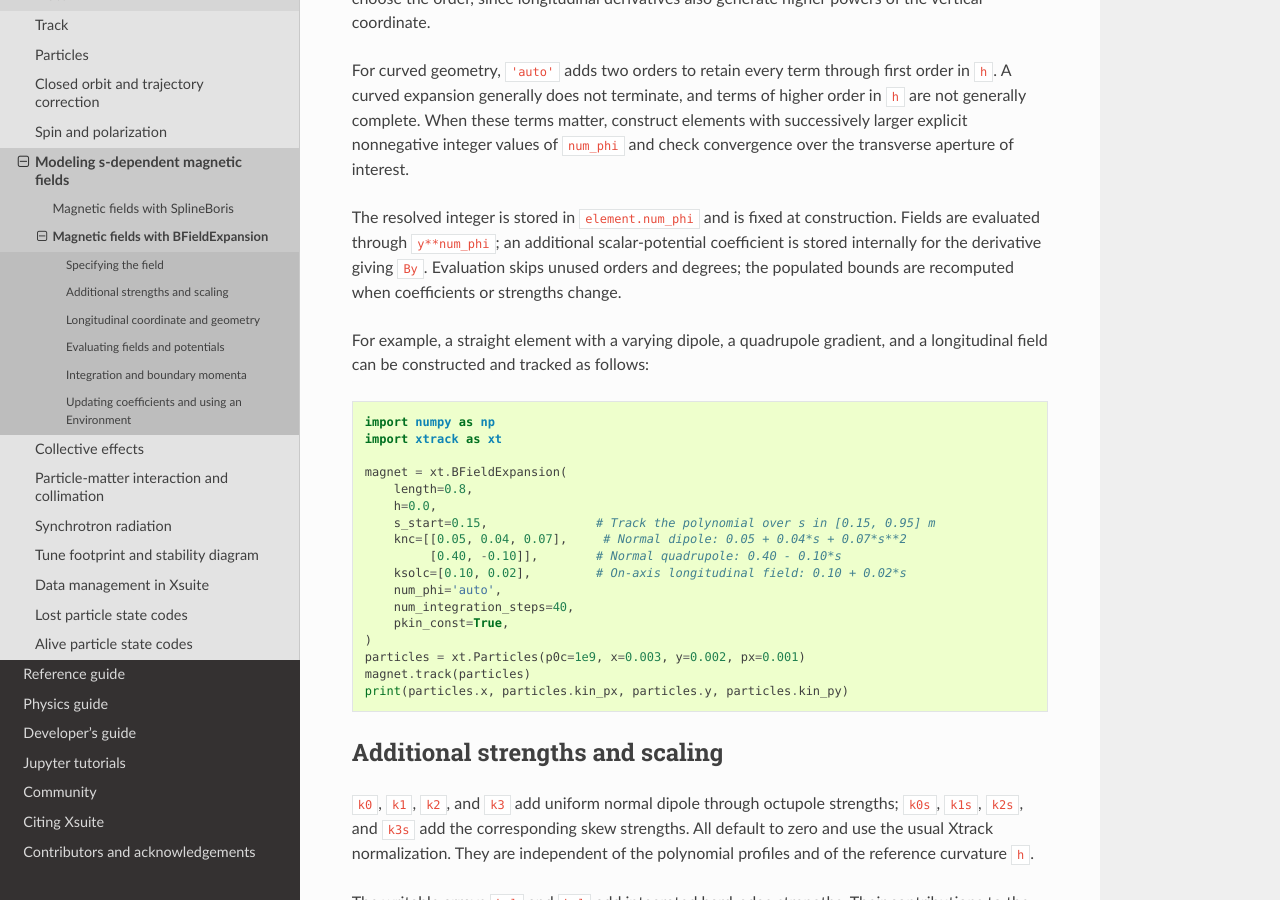
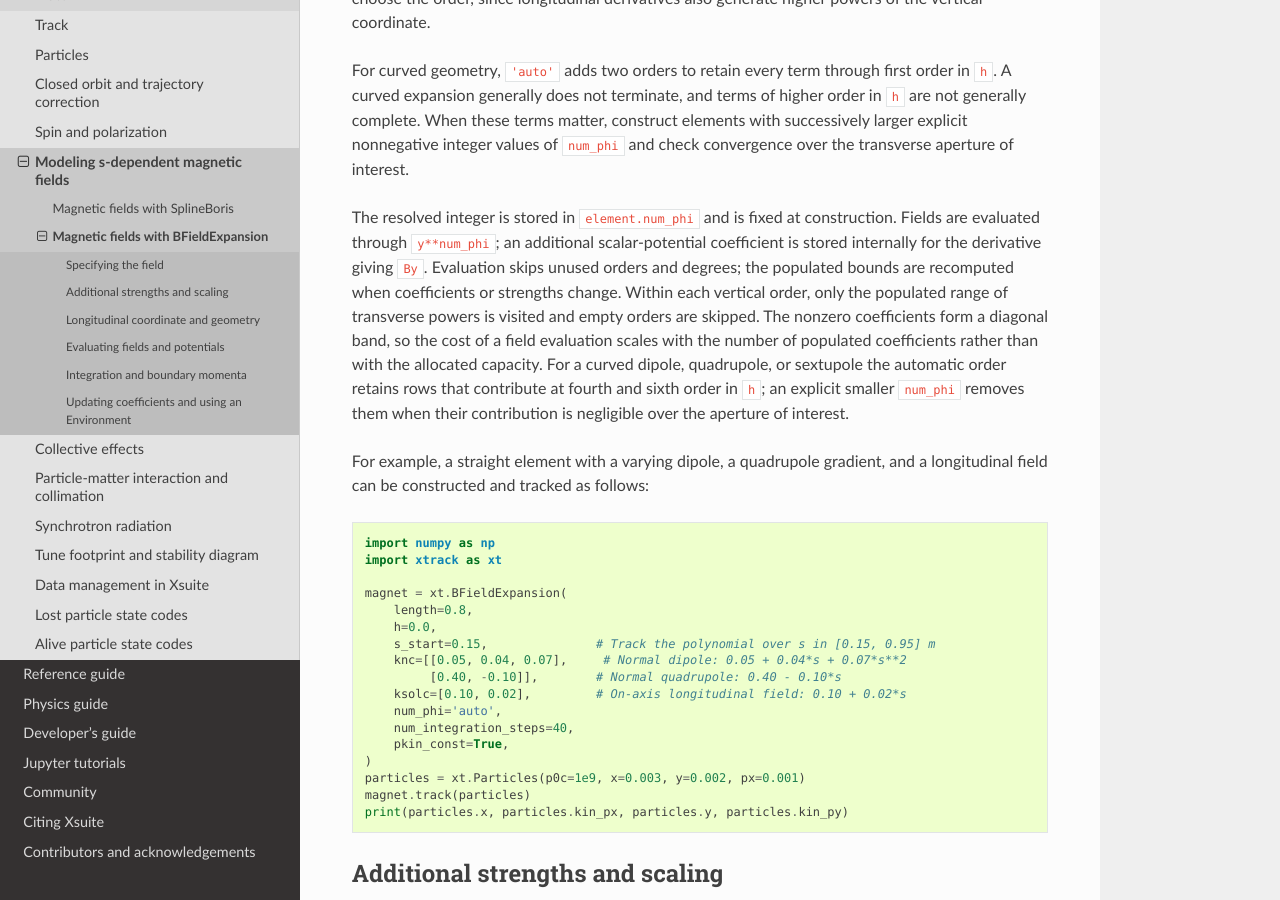
Before and after one commit to xsuite/xsuite, a Sphinx documentation site: the page built from docs/bfield_expansion.rst, in a window 1280 px wide and 900 px high, scrolled down 1782 px. Built offline with Sphinx 7.4.7 and the Read the Docs theme 3.1.0, drawn with Linux system fonts in a browser that asks for light colours; pages that are not in the unit, such as notebooks, are missing from menus; the version number could not be read and is left out; some of the changed text lies outside the part shown.

Commit message:
Document BFieldExpansion curved-frame evaluation and sparsity
Describe the x-basis evaluation of the seed rows in curved geometry,
the (h*x)^-n conditioning of the w basis that motivates it, and the
residual roundoff bound for the off-midplane rows. Document the band
structure of the coefficient cache and the per-row evaluation bounds,
the closed form of the midplane vector potential, and the fact that the
element neither radiates nor transports spin during line tracking.
Rebuild the physics manual PDF.

Co-Authored-By: Claude Fable 5.1 <noreply@anthropic.com>

```diff
--- a/docs/bfield_expansion.rst
+++ b/docs/bfield_expansion.rst
@@ -94,7 +94,14 @@ The resolved integer is stored in ``element.num_phi`` and is fixed at
 construction. Fields are evaluated through ``y**num_phi``; an additional
 scalar-potential coefficient is stored internally for the derivative giving
 ``By``. Evaluation skips unused orders and degrees; the populated bounds are
-recomputed when coefficients or strengths change.
+recomputed when coefficients or strengths change. Within each vertical
+order, only the populated range of transverse powers is visited and empty
+orders are skipped. The nonzero coefficients form a diagonal band, so the
+cost of a field evaluation scales with the number of populated coefficients
+rather than with the allocated capacity. For a curved dipole, quadrupole,
+or sextupole the automatic order retains rows that contribute at fourth
+and sixth order in ``h``; an explicit smaller ``num_phi`` removes them when
+their contribution is negligible over the aperture of interest.
 
 For example, a straight element with a varying dipole, a quadrupole gradient,
 and a longitudinal field can be constructed and tracked as follows:
@@ -180,6 +187,18 @@ changing between straight and curved geometry requires a new element.
 Within curved geometry, ``h`` can be updated while respecting this bound.
 The read-only attributes ``straight`` and ``angle`` report the mode and
 ``length * h``, respectively. Survey uses this reference bend angle.
+
+In curved geometry the midplane field ``By(x, 0, s)`` is evaluated from
+polynomials in ``x`` and is exact to roundoff at every multipole order. The
+field away from the midplane is reconstructed in powers of ``1 + h*x``,
+whose double-precision roundoff grows like ``(h*x)**-(n-3)`` for a normal
+and ``(h*x)**-(n-2)`` for a skew multipole of order ``n``. This is
+negligible through sextupole order for any admissible ``h``. When a small
+curvature is combined with octupole or higher orders, compare
+:meth:`~xtrack.BFieldExpansion.get_field` with a straight element of the
+same strengths: the physical difference scales with ``h*x``, whereas
+roundoff does not. The lower bound on ``h`` selects the curved code path
+and is not an accuracy guarantee.
 
 Curvature describes the reference frame; the magnetic field must still be
 specified independently. For example, the following element has a constant
@@ -283,6 +302,12 @@ and ``num_phi`` separately from ``num_integration_steps``. Increasing the
 step count cannot recover high-order fringe terms omitted by a low-degree
 polynomial fit.
 
+The element integrates the orbit only. It does not emit synchrotron
+radiation when radiation is enabled for the line, and it does not
+transport spin: the spin vector passes through unchanged and no error is
+raised during line tracking. Only the standalone ``track`` method of the
+element raises ``NotImplementedError`` for particles with nonzero spin.
+
 Updating coefficients and using an Environment
 ----------------------------------------------
 
```
Also changed, not shown: 3 other files.
